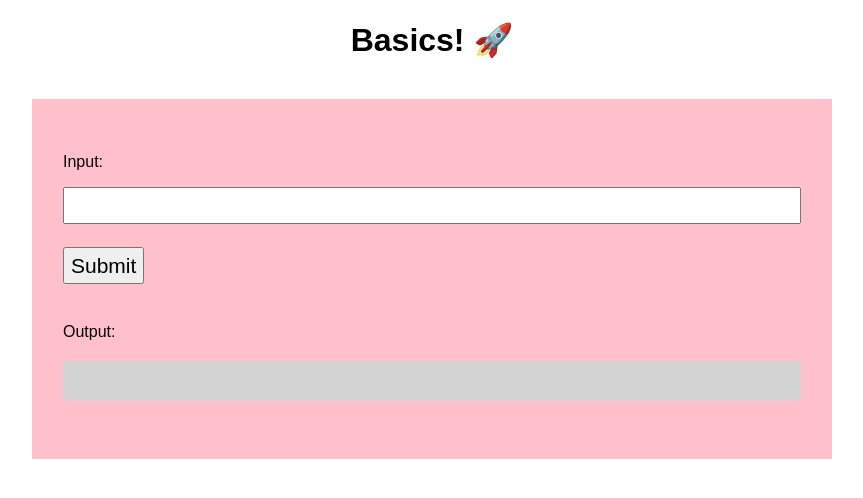
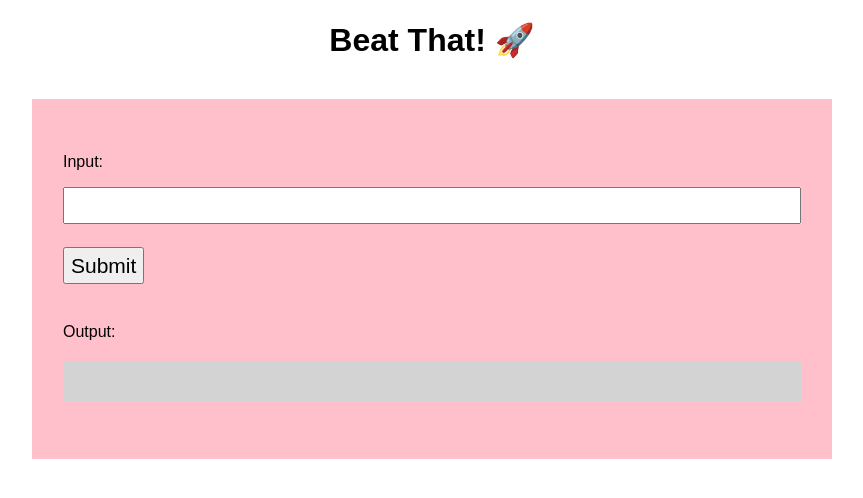
Before and after one commit to normanlikescats/basics-beat-that, a plain HTML site: page index.html in a window 1280 px wide. Shown: the whole page, without its empty margins (208-1071 px from the left). Drawn offline with Linux system fonts and the light colour scheme.

Commit message:
pull request

```diff
--- a/index.html
+++ b/index.html
@@ -59,7 +59,7 @@ The <html> element is known as the root element of a HTML page. All other elemen
   <!-- The <body> element defines the document's body, and is a container for all the visible contents that will be rendered by the browser.  -->
   <body>
     <!-- The <h1> element defines a large heading. There are 6 pre-set header elements, <h1> to <h6> -->
-    <h1 id="header">Basics! 🚀</h1>
+    <h1 id="header">Beat That! 🚀</h1>
     <!-- The <div> tag defines a division or a section in an HTML document, and is commonly use as a "container" for nested HTML elements. -->
     <div id="container">
       <!-- The <p> tag defines a paragraph element. -->
--- a/script.js
+++ b/script.js
@@ -1,4 +1,4 @@
-// define options for gameMode
+// define options for game mode
 var gameStateArray = [
   "RollDiceModePlayerOne",
   "ChooseDiceOrderPlayerOne",
```
